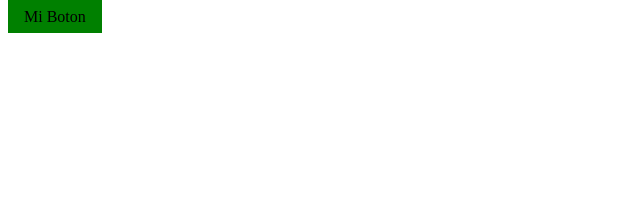
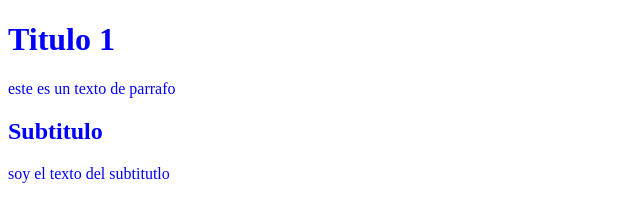
Before and after one commit to KingLuis14/Modulo02-css, a plain HTML site: page index.html in a window 1280 px wide. Shown: the whole page, without its empty margins (0-640 px from the left). Drawn offline with Linux system fonts and the light colour scheme.

Commit message:
Herencia css

```diff
--- a/index.html
+++ b/index.html
@@ -4,11 +4,16 @@
     <meta charset="UTF-8">
     <meta name="viewport" content="width=device-width, initial-scale=1.0">
     <title>Selector de etiqueta</title>
-    <link rel="stylesheet" href="./pilares-css/especificidad.css">
+    <link rel="stylesheet" href="./pilares-css/herencia.css">
 </head>
 <body>
 
-    <a class="boton" id="boton">Mi Boton</a>
+   <div class="contenedor">
+        <h1>Titulo 1</h1>
+        <p>este es un texto de parrafo</p>
+        <h2>Subtitulo</h2>
+        <p>soy el texto del subtitutlo</p>
+    </div>
 
 </body>
 </html>
--- /dev/null
+++ b/pilares-css/herencia.css
@@ -0,0 +1,3 @@
+.contenedor{
+    color: blue;
+}
```
